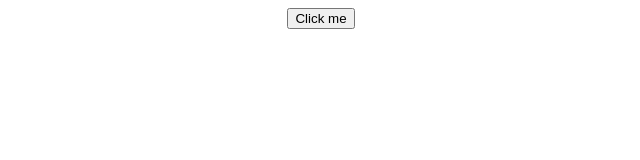
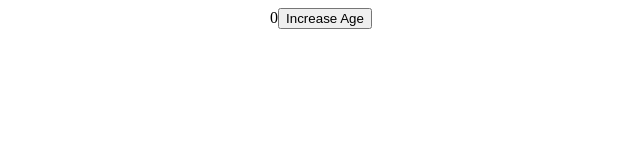
Before and after one commit to ongcl03/learn-react, a React (Create React App) app: page / in a window 1280 px wide. Shown: the top 160 px of the page, without its empty margins (319-959 px from the left). Built offline with nearby package versions, Linux system fonts and the light colour scheme.

Commit message:
Discover useState

```diff
--- a/src/App.js
+++ b/src/App.js
@@ -1,22 +1,26 @@
 import './App.css';
-import {Planet} from './Planet'
+import { useState } from 'react';
 
 
 
 
 function App() {
 
-  function handleClick() {
-    alert('You clicked me');
+  // useState
+  const [age, setAge] = useState(0);      // 0 is initial state, can pass in any value / pure function
+
+  function increaseAge() {
+    setAge(age + 1)           // setAge will set the age, it can pass in any value/function
   }
 
 
   return (
     <div className="App">
 
-      {/* button onClick  */}
-      <button onClick={handleClick}>
-        Click me
+      {age}
+
+      <button onClick={increaseAge}>
+        Increase Age
       </button>
 
 
```
